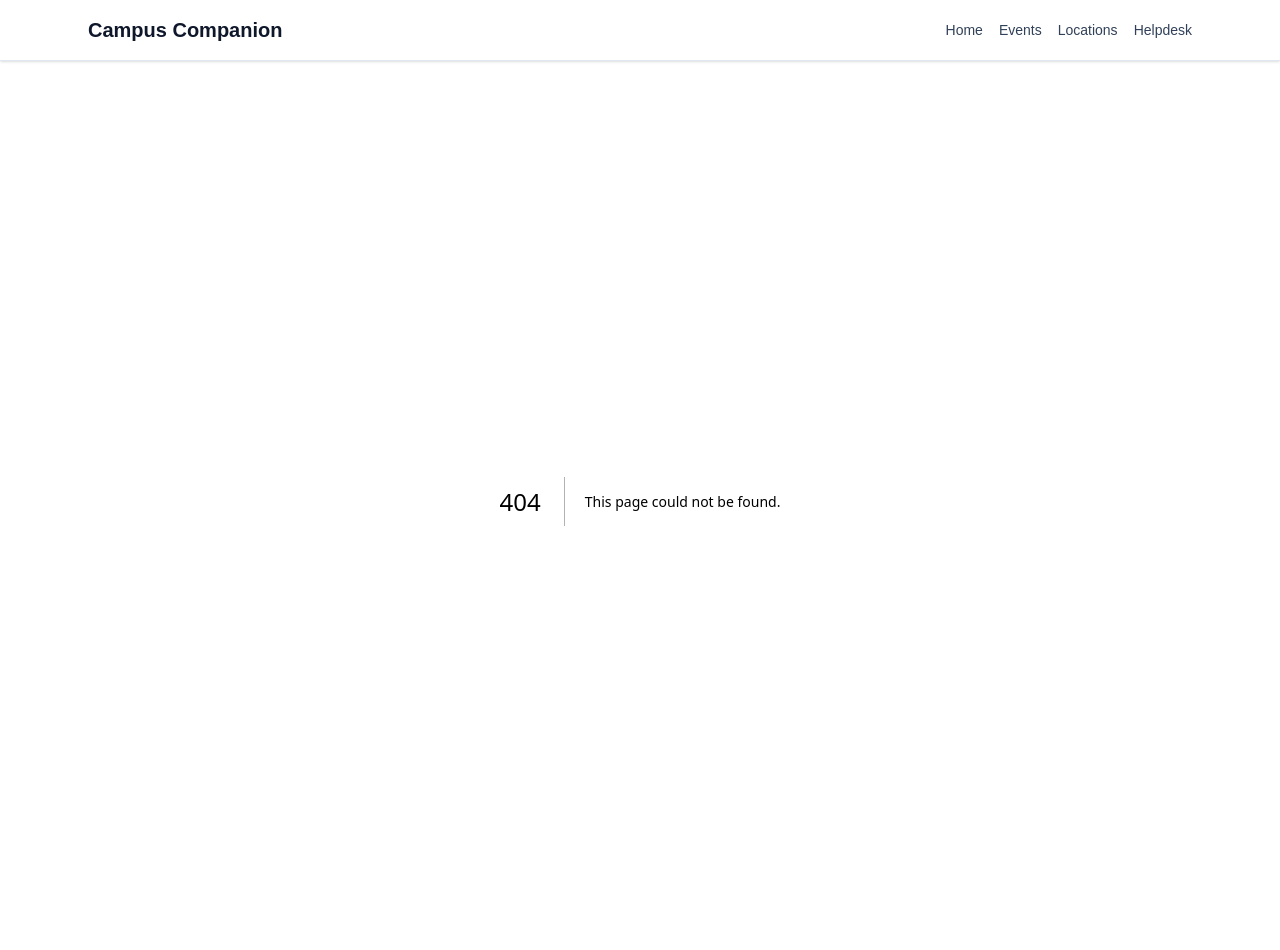
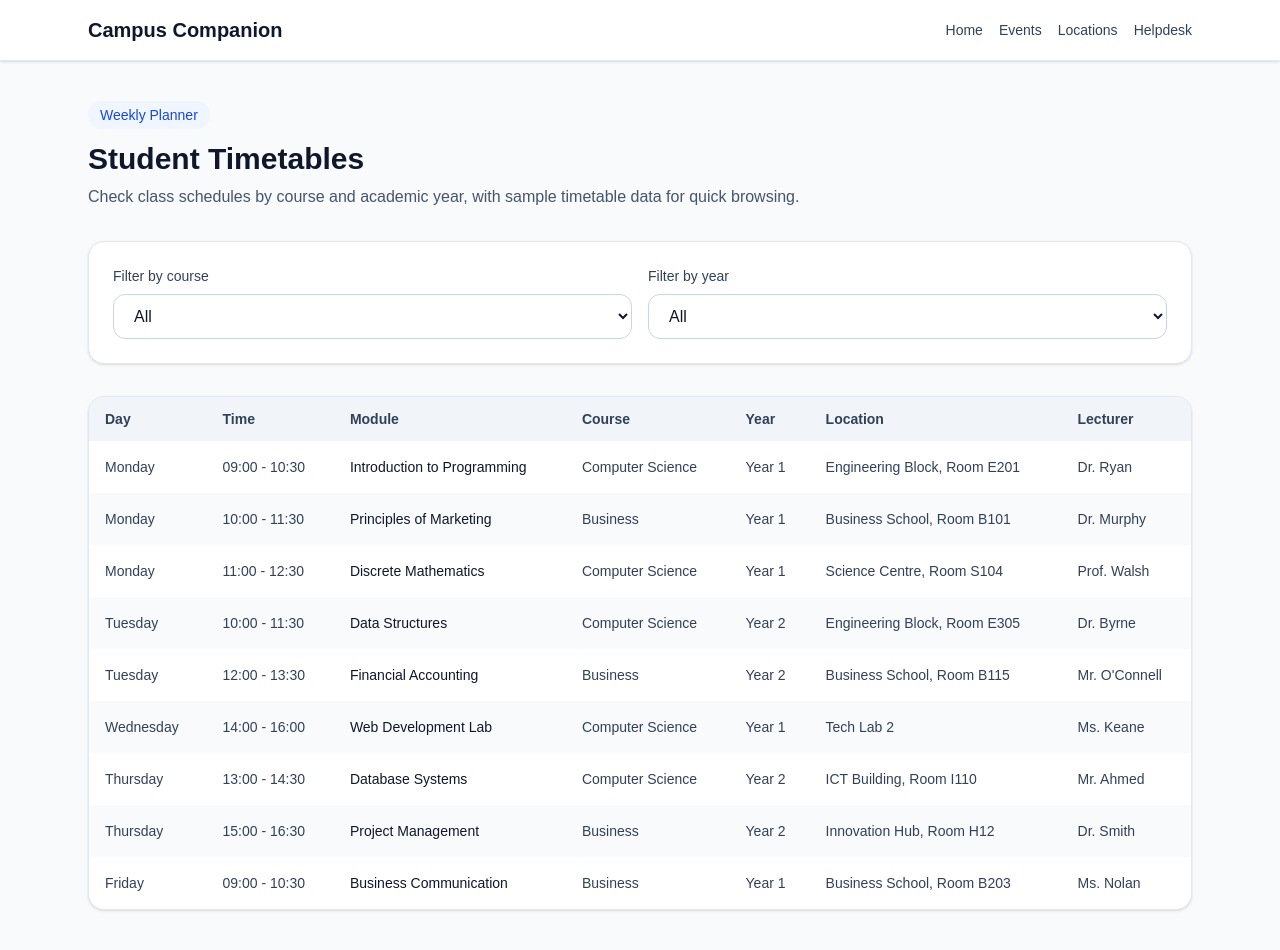
Before and after one commit to MiolesBlues/Campus_Companion, a Next.js app: page /timetables in a window 1280 px wide. Before the commit this address had no page. Built offline with nearby package versions, Linux system fonts and the light colour scheme.

Commit message:
Add timetables section with course and year filters

```diff
--- a/src/app/page.tsx
+++ b/src/app/page.tsx
@@ -14,8 +14,8 @@ export default function Home() {
           Campus Companion
         </h1>
         <p className="mt-3 max-w-2xl text-lg text-slate-600">
-          A student helper app for finding events, locating campus services,
-          and getting support quickly.
+          A student helper app for finding events, checking timetables,
+          locating campus services, and getting support quickly.
         </p>
 
         <div className="mt-6 flex flex-wrap gap-3">
@@ -24,6 +24,12 @@ export default function Home() {
             className="rounded-xl bg-slate-900 px-5 py-3 text-sm font-medium text-white transition hover:bg-slate-700"
           >
             Go to Events
+          </Link>
+          <Link
+            href="/timetables"
+            className="rounded-xl border border-slate-300 bg-white px-5 py-3 text-sm font-medium text-slate-900 transition hover:border-slate-400 hover:bg-slate-50"
+          >
+            Go to Timetables
           </Link>
           <Link
             href="/locations"
@@ -40,7 +46,7 @@ export default function Home() {
         </div>
       </div>
 
-      <div className="grid gap-4 md:grid-cols-3">
+      <div className="grid gap-4 md:grid-cols-2 xl:grid-cols-4">
         <Link
           href="/events"
           className="rounded-2xl border border-slate-200 bg-white p-6 shadow-sm transition hover:-translate-y-1 hover:border-slate-300 hover:shadow-md focus:outline-none focus:ring-2 focus:ring-blue-300"
@@ -50,6 +56,17 @@ export default function Home() {
             Browse upcoming campus activities and workshops.
           </p>
           <p className="mt-4 text-sm font-medium text-blue-700">Open events →</p>
+        </Link>
+
+        <Link
+          href="/timetables"
+          className="rounded-2xl border border-slate-200 bg-white p-6 shadow-sm transition hover:-translate-y-1 hover:border-slate-300 hover:shadow-md focus:outline-none focus:ring-2 focus:ring-blue-300"
+        >
+          <h2 className="text-xl font-semibold text-slate-900">Timetables</h2>
+          <p className="mt-2 text-slate-600">
+            Check student schedules with filters for courses and year groups.
+          </p>
+          <p className="mt-4 text-sm font-medium text-blue-700">Open timetables →</p>
         </Link>
 
         <Link
--- /dev/null
+++ b/src/app/timetables/page.tsx
@@ -0,0 +1,141 @@
+"use client";
+
+import { useMemo, useState } from "react";
+import timetables from "@/data/timetables.json";
+
+type TimetableEntry = {
+  id: number;
+  course: string;
+  year: string;
+  day: string;
+  module: string;
+  time: string;
+  location: string;
+  lecturer: string;
+};
+
+const entries = timetables as TimetableEntry[];
+const courses = ["All", ...new Set(entries.map((entry) => entry.course))];
+const years = ["All", ...new Set(entries.map((entry) => entry.year))];
+const daysOrder = ["Monday", "Tuesday", "Wednesday", "Thursday", "Friday"];
+
+export default function TimetablesPage() {
+  const [selectedCourse, setSelectedCourse] = useState("All");
+  const [selectedYear, setSelectedYear] = useState("All");
+
+  const filteredEntries = useMemo(() => {
+    return entries
+      .filter((entry) =>
+        selectedCourse === "All" ? true : entry.course === selectedCourse
+      )
+      .filter((entry) => (selectedYear === "All" ? true : entry.year === selectedYear))
+      .sort((a, b) => {
+        const dayDifference = daysOrder.indexOf(a.day) - daysOrder.indexOf(b.day);
+        if (dayDifference !== 0) {
+          return dayDifference;
+        }
+
+        return a.time.localeCompare(b.time);
+      });
+  }, [selectedCourse, selectedYear]);
+
+  return (
+    <section className="space-y-8">
+      <div className="space-y-3">
+        <span className="inline-flex rounded-full bg-blue-50 px-3 py-1 text-sm font-medium text-blue-700">
+          Weekly Planner
+        </span>
+        <div>
+          <h1 className="text-3xl font-bold text-slate-900">Student Timetables</h1>
+          <p className="mt-2 text-slate-600">
+            Check class schedules by course and academic year, with sample timetable data for quick browsing.
+          </p>
+        </div>
+      </div>
+
+      <div className="grid gap-4 rounded-2xl border border-slate-200 bg-white p-6 shadow-sm md:grid-cols-2">
+        <div>
+          <label
+            htmlFor="course-filter"
+            className="mb-2 block text-sm font-medium text-slate-700"
+          >
+            Filter by course
+          </label>
+          <select
+            id="course-filter"
+            value={selectedCourse}
+            onChange={(event) => setSelectedCourse(event.target.value)}
+            className="w-full rounded-xl border border-slate-300 px-4 py-3 text-slate-900 focus:border-slate-500 focus:outline-none"
+          >
+            {courses.map((course) => (
+              <option key={course} value={course}>
+                {course}
+              </option>
+            ))}
+          </select>
+        </div>
+
+        <div>
+          <label
+            htmlFor="year-filter"
+            className="mb-2 block text-sm font-medium text-slate-700"
+          >
+            Filter by year
+          </label>
+          <select
+            id="year-filter"
+            value={selectedYear}
+            onChange={(event) => setSelectedYear(event.target.value)}
+            className="w-full rounded-xl border border-slate-300 px-4 py-3 text-slate-900 focus:border-slate-500 focus:outline-none"
+          >
+            {years.map((year) => (
+              <option key={year} value={year}>
+                {year}
+              </option>
+            ))}
+          </select>
+        </div>
+      </div>
+
+      <div className="overflow-hidden rounded-2xl border border-slate-200 bg-white shadow-sm">
+        <div className="overflow-x-auto">
+          <table className="min-w-full border-collapse">
+            <thead className="bg-slate-100">
+              <tr>
+                <th className="px-4 py-3 text-left text-sm font-semibold text-slate-700">Day</th>
+                <th className="px-4 py-3 text-left text-sm font-semibold text-slate-700">Time</th>
+                <th className="px-4 py-3 text-left text-sm font-semibold text-slate-700">Module</th>
+                <th className="px-4 py-3 text-left text-sm font-semibold text-slate-700">Course</th>
+                <th className="px-4 py-3 text-left text-sm font-semibold text-slate-700">Year</th>
+                <th className="px-4 py-3 text-left text-sm font-semibold text-slate-700">Location</th>
+                <th className="px-4 py-3 text-left text-sm font-semibold text-slate-700">Lecturer</th>
+              </tr>
+            </thead>
+            <tbody>
+              {filteredEntries.map((entry, index) => (
+                <tr
+                  key={entry.id}
+                  className={index % 2 === 0 ? "bg-white" : "bg-slate-50"}
+                >
+                  <td className="px-4 py-4 text-sm text-slate-700">{entry.day}</td>
+                  <td className="px-4 py-4 text-sm text-slate-700">{entry.time}</td>
+                  <td className="px-4 py-4 text-sm font-medium text-slate-900">{entry.module}</td>
+                  <td className="px-4 py-4 text-sm text-slate-700">{entry.course}</td>
+                  <td className="px-4 py-4 text-sm text-slate-700">{entry.year}</td>
+                  <td className="px-4 py-4 text-sm text-slate-700">{entry.location}</td>
+                  <td className="px-4 py-4 text-sm text-slate-700">{entry.lecturer}</td>
+                </tr>
+              ))}
+            </tbody>
+          </table>
+        </div>
+      </div>
+
+      {filteredEntries.length === 0 && (
+        <div className="rounded-2xl border border-dashed border-slate-300 bg-white p-8 text-center text-slate-600 shadow-sm">
+          No timetable entries found for the selected course and year.
+        </div>
+      )}
+    </section>
+  );
+}
--- /dev/null
+++ b/src/data/timetables.json
@@ -0,0 +1,92 @@
+[
+  {
+    "id": 1,
+    "course": "Computer Science",
+    "year": "Year 1",
+    "day": "Monday",
+    "module": "Introduction to Programming",
+    "time": "09:00 - 10:30",
+    "location": "Engineering Block, Room E201",
+    "lecturer": "Dr. Ryan"
+  },
+  {
+    "id": 2,
+    "course": "Computer Science",
+    "year": "Year 1",
+    "day": "Monday",
+    "module": "Discrete Mathematics",
+    "time": "11:00 - 12:30",
+    "location": "Science Centre, Room S104",
+    "lecturer": "Prof. Walsh"
+  },
+  {
+    "id": 3,
+    "course": "Computer Science",
+    "year": "Year 1",
+    "day": "Wednesday",
+    "module": "Web Development Lab",
+    "time": "14:00 - 16:00",
+    "location": "Tech Lab 2",
+    "lecturer": "Ms. Keane"
+  },
+  {
+    "id": 4,
+    "course": "Computer Science",
+    "year": "Year 2",
+    "day": "Tuesday",
+    "module": "Data Structures",
+    "time": "10:00 - 11:30",
+    "location": "Engineering Block, Room E305",
+    "lecturer": "Dr. Byrne"
+  },
+  {
+    "id": 5,
+    "course": "Computer Science",
+    "year": "Year 2",
+    "day": "Thursday",
+    "module": "Database Systems",
+    "time": "13:00 - 14:30",
+    "location": "ICT Building, Room I110",
+    "lecturer": "Mr. Ahmed"
+  },
+  {
+    "id": 6,
+    "course": "Business",
+    "year": "Year 1",
+    "day": "Monday",
+    "module": "Principles of Marketing",
+    "time": "10:00 - 11:30",
+    "location": "Business School, Room B101",
+    "lecturer": "Dr. Murphy"
+  },
+  {
+    "id": 7,
+    "course": "Business",
+    "year": "Year 1",
+    "day": "Friday",
+    "module": "Business Communication",
+    "time": "09:00 - 10:30",
+    "location": "Business School, Room B203",
+    "lecturer": "Ms. Nolan"
+  },
+  {
+    "id": 8,
+    "course": "Business",
+    "year": "Year 2",
+    "day": "Tuesday",
+    "module": "Financial Accounting",
+    "time": "12:00 - 13:30",
+    "location": "Business School, Room B115",
+    "lecturer": "Mr. O'Connell"
+  },
+  {
+    "id": 9,
+    "course": "Business",
+    "year": "Year 2",
+    "day": "Thursday",
+    "module": "Project Management",
+    "time": "15:00 - 16:30",
+    "location": "Innovation Hub, Room H12",
+    "lecturer": "Dr. Smith"
+  }
+]
```
